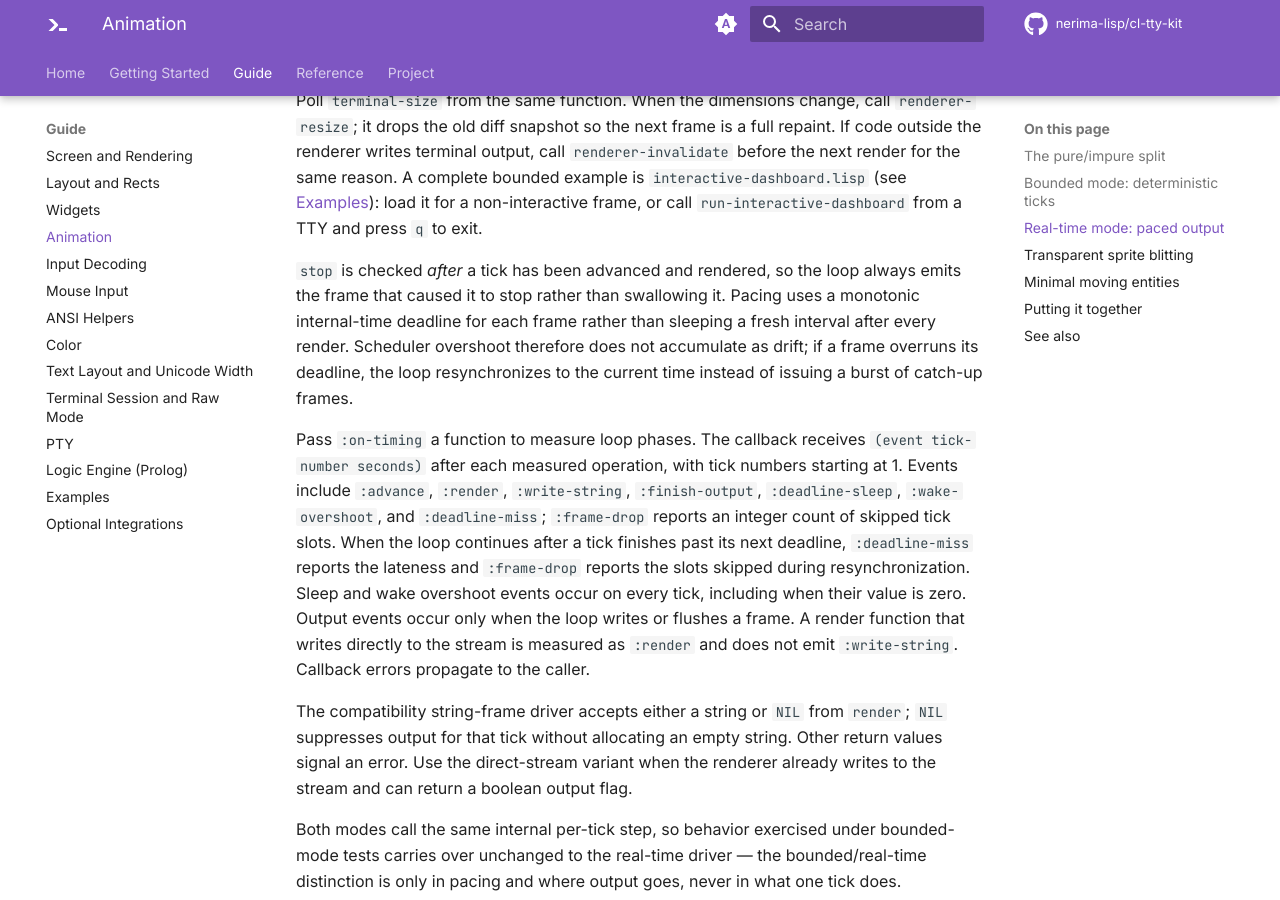
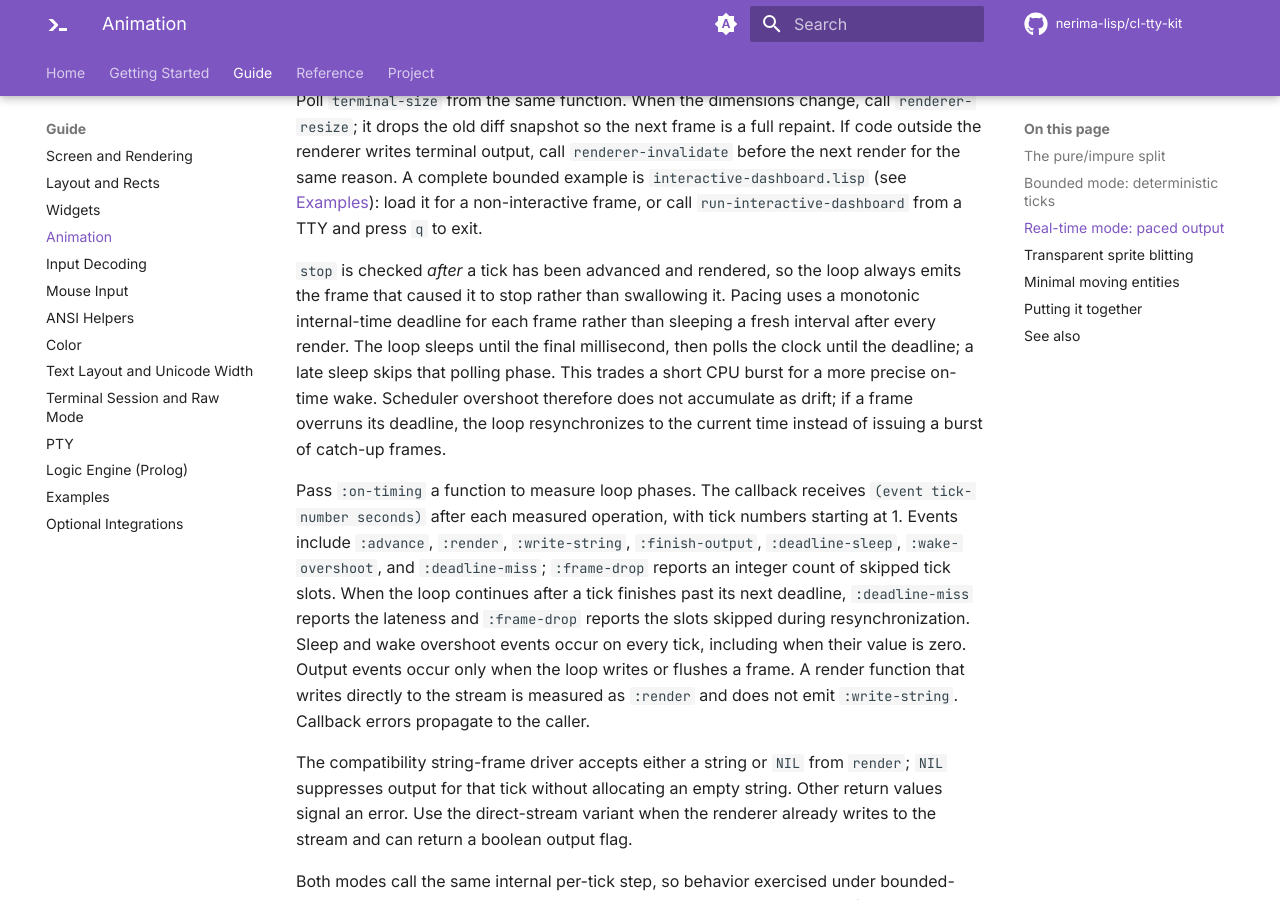
Before and after one commit to nerima-lisp/cl-tty-kit, an MkDocs documentation site: the page built from docs/src/guide/animation.md, in a window 1280 px wide and 900 px high, scrolled down 1889 px. Built offline with MkDocs 1.6.1 and Material for MkDocs 9.7.7, drawn with Linux system fonts in a browser that asks for light colours; comment, search, counter and statistics services are not loaded.

Commit message:
fix: improve tick deadline wake precision

```diff
--- a/docs/src/guide/animation.md
+++ b/docs/src/guide/animation.md
@@ -100,10 +100,12 @@ TTY and press `q` to exit.
 `stop` is checked *after* a tick has been advanced and rendered, so the loop
 always emits the frame that caused it to stop rather than swallowing it.
 Pacing uses a monotonic internal-time deadline for each frame rather than
-sleeping a fresh interval after every render. Scheduler overshoot therefore
-does not accumulate as drift; if a frame overruns its deadline, the loop
-resynchronizes to the current time instead of issuing a burst of catch-up
-frames.
+sleeping a fresh interval after every render. The loop sleeps until the final
+millisecond, then polls the clock until the deadline; a late sleep skips that
+polling phase. This trades a short CPU burst for a more precise on-time wake.
+Scheduler overshoot therefore does not accumulate as drift; if a frame
+overruns its deadline, the loop resynchronizes to the current time instead of
+issuing a burst of catch-up frames.
 
 Pass `:on-timing` a function to measure loop phases. The callback receives
 `(event tick-number seconds)` after each measured operation, with tick numbers
```
Also changed, not shown: docs/src/reference/api.md (+6 -3 lines), 4 other files.
